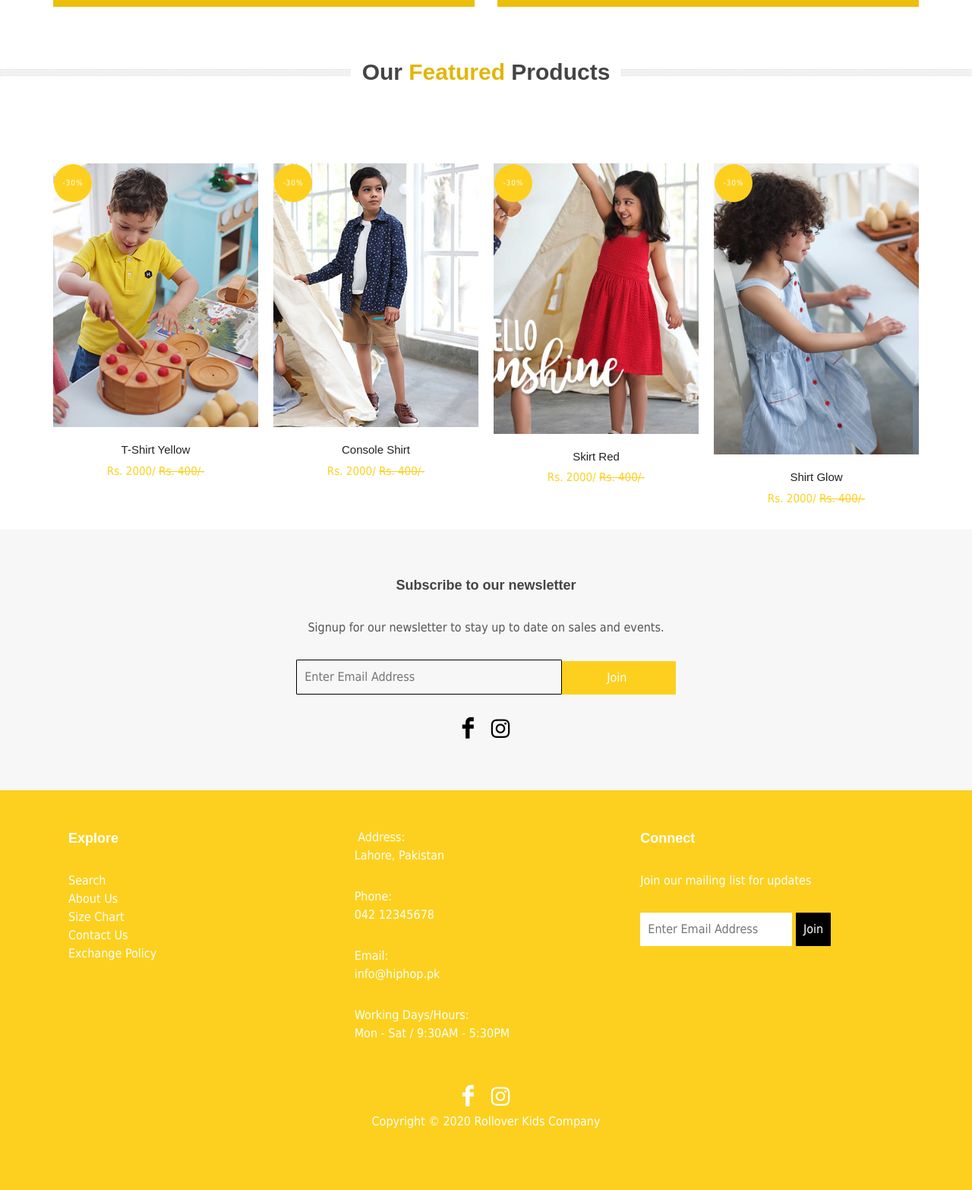
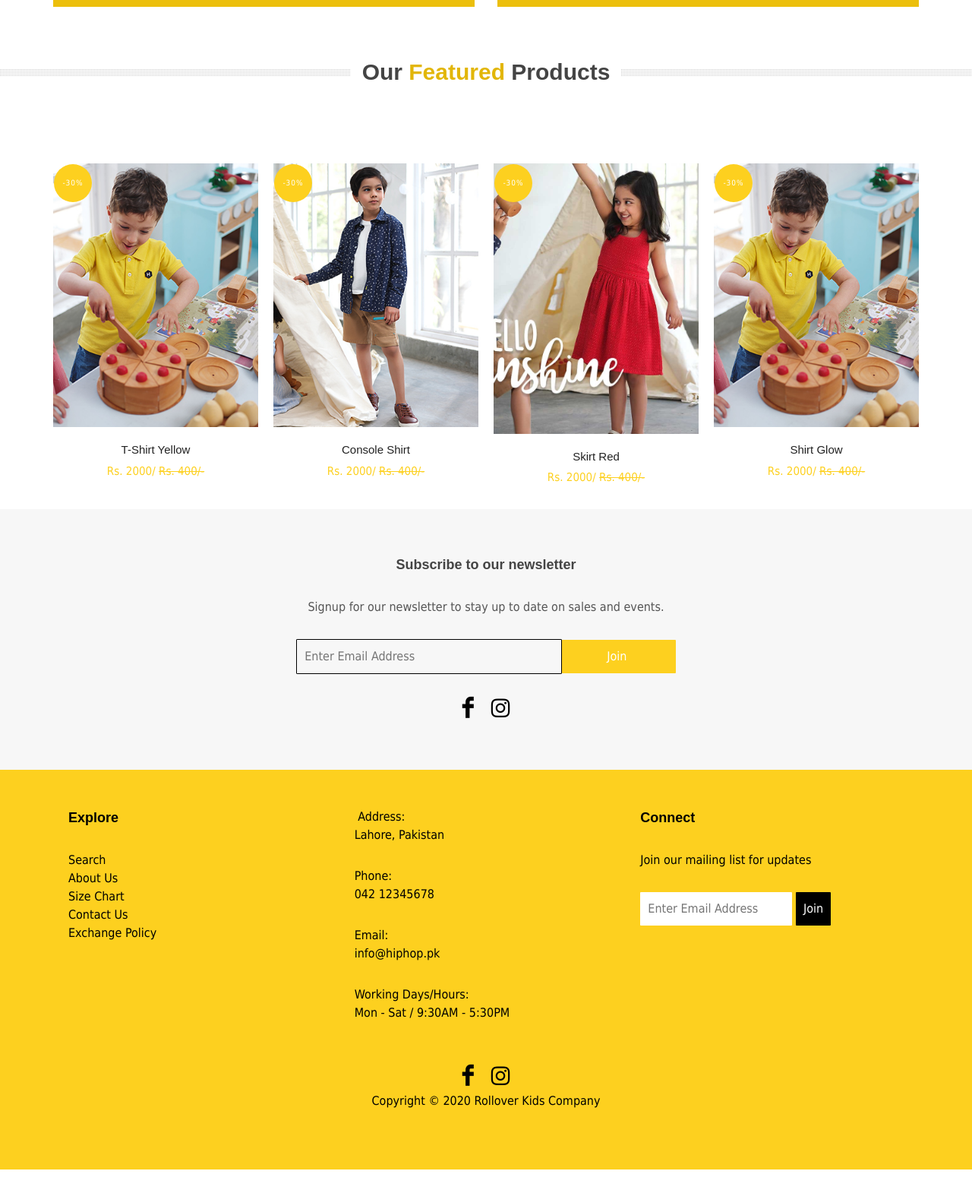
Before and after one commit to projrx/hiphop, a WordPress theme: template index.php in a window 1280 px wide. Shown: the part 2080-3646 px from the top of the page at 76% size. After the commit the page ends 3619 px from the top, so only its background shows below. Run offline with PHP 8.4 and a stand-in for WordPress, Linux system fonts and the light colour scheme; the site name, menu and one post (Sample post) are stand-ins, and other content is empty.

Commit message:
new changes

```diff
--- a/include/footer.php
+++ b/include/footer.php
@@ -84,9 +84,9 @@
 				</div>
 				<div class="footerb">
 					<center>
-						<i style="color: white; font-size: 28px" class="icon-facebook"></i>
+						<i style="color: black; font-size: 28px" class="icon-facebook"></i>
 						<span>&nbsp; &nbsp;</span>
-						<i style="color: white; font-size: 28px" class="icon-instagram"></i>
+						<i style="color: black; font-size: 28px" class="icon-instagram"></i>
 						<p class="ftext">
 							Copyright © 2020 <a class="ftext" href="/" title="">Rollover Kids Company</a>
 						</p>
--- a/index.php
+++ b/index.php
@@ -198,12 +198,12 @@
     position: relative;
     background-color: #EEE;
     border-top: none;
-    color: white;
+    color: black;
         padding: 20px;
 
 }
 .ftext{
-	color:white;
+	color:black;
 }
 
 
@@ -225,11 +225,7 @@
 			<div class="fslider"  data-arrows="true">
 				<div class="flexslider">
 					<div class="slider-wrap">
-						<div class="slide">
-							<a href="#">
-								<img class="slideimg" src="images/slider/b1.jpg" alt="Shop Image">
-							</a>
-						</div>
+
 						<div class="slide">
 							<a href="#">
 								<img class="slideimg" src="images/slider/b2.jpg" alt="Shop Image">
@@ -246,6 +242,11 @@
 							</a>
 						</div>
 
+						<div class="slide">
+							<a href="#">
+								<img class="slideimg" src="images/slider/b1.jpg" alt="Shop Image">
+							</a>
+						</div>
 
 
 					</div>
@@ -378,7 +379,7 @@
 					<div class="iportfolio">
 						<div class="portfolio-image">
 							<a href="portfolio-single.html">
-								<img src="images/products/pg8.jpg" alt="Workspace Stuff">
+								<img src="images/products/p3.jpg" alt="Workspace Stuff">
 																<div class="sale-item icn">-30%</div>
 
 							</a>
@@ -398,7 +399,7 @@
 					<div class="iportfolio">
 						<div class="portfolio-image">
 							<a href="portfolio-single-video.html">
-								<img src="images/products/p6.jpg" alt="Workspace Stuff">
+								<img src="images/products/girl2.jpg" alt="Workspace Stuff">
 							</a>
 							<div class="portfolio-overlay">
 								<a href="https://vimeo.com/91973305" class="left-icon" data-lightbox="iframe"><i class="icon-line-play"></i></a>
```
